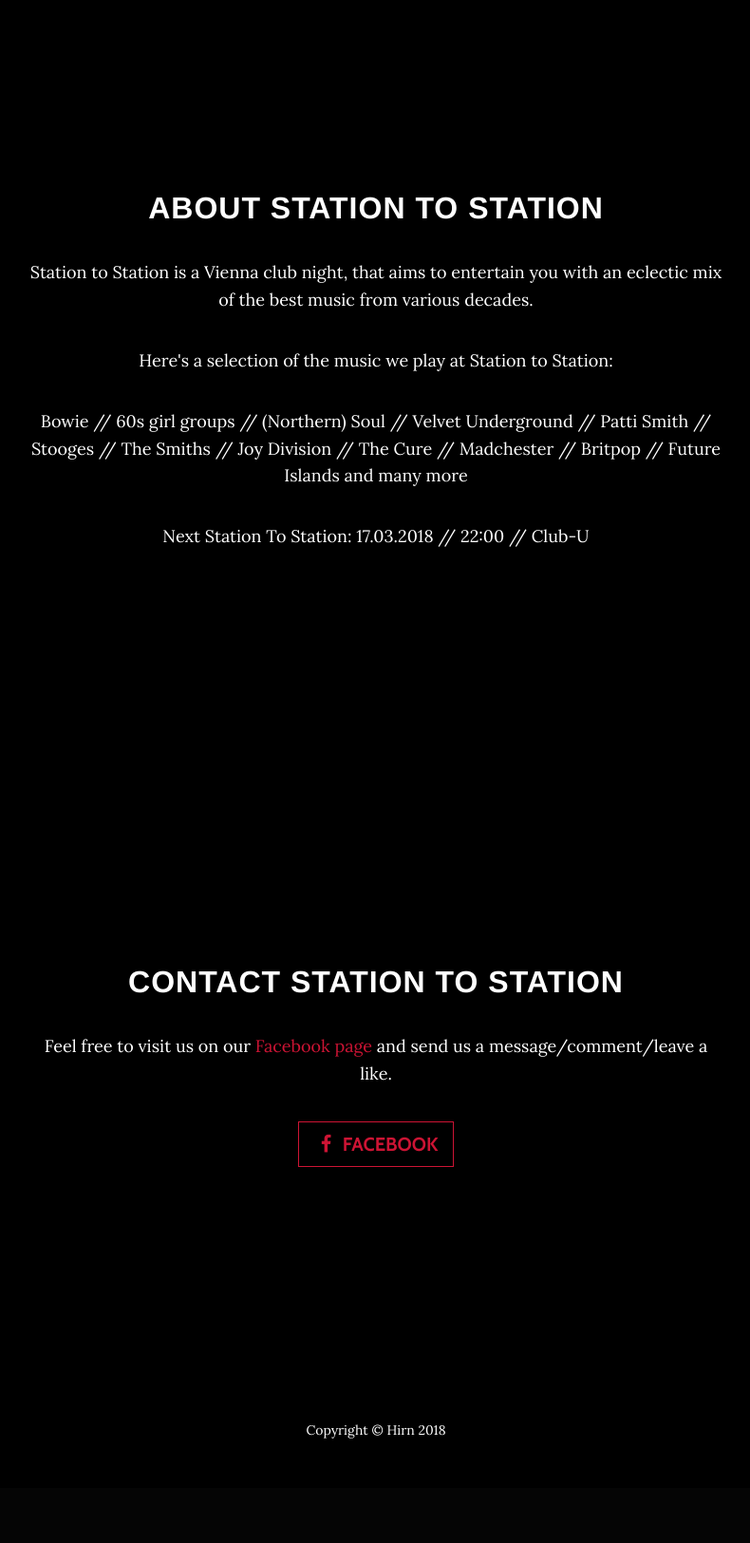
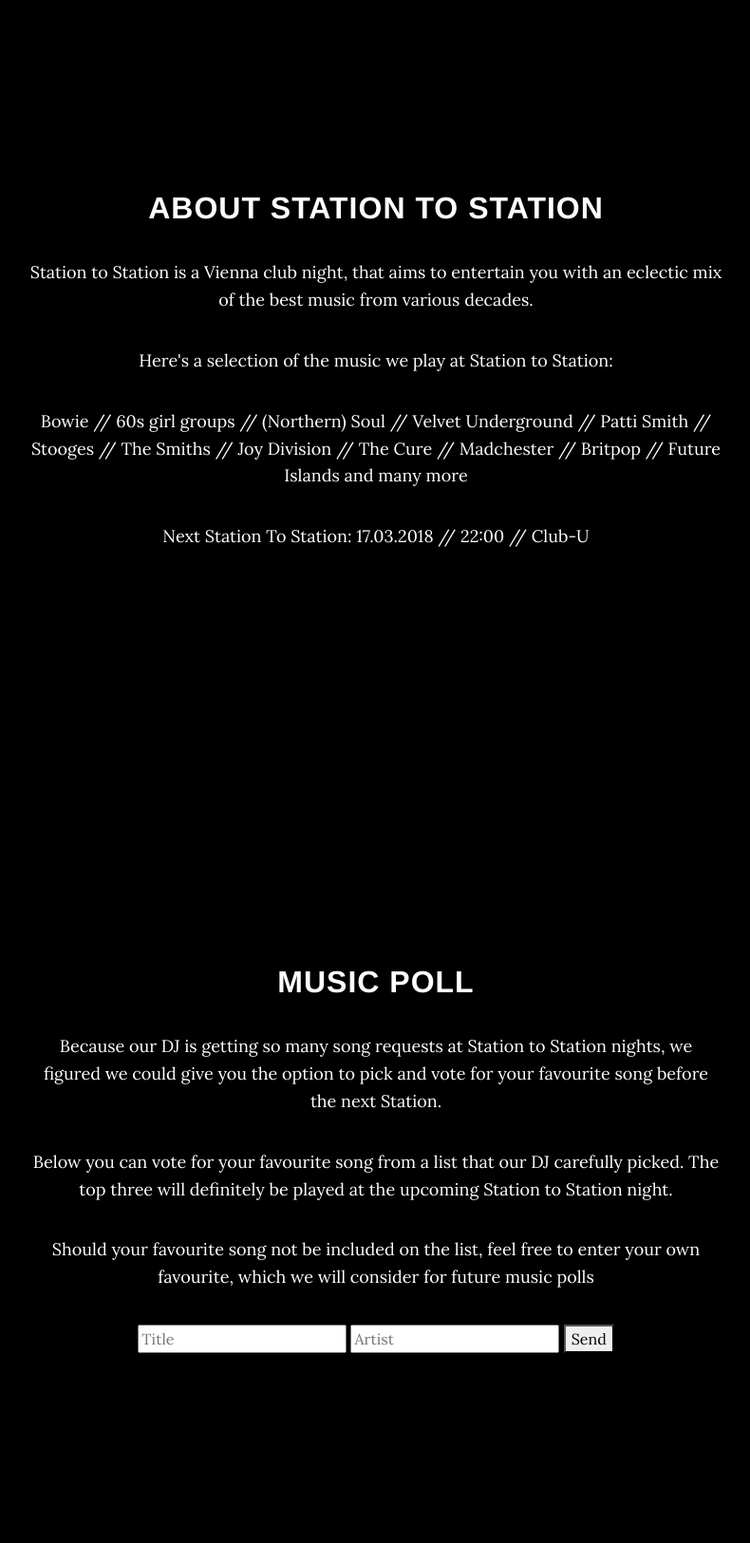
Before and after one commit to xMaladjustedx/Final_Project, a Python web app: template templates/index.html in a window 1280 px wide. Shown: the part 800-2425 px from the top of the page at 95% size, without its empty margins (244-1034 px from the left). Before the commit the page ends 2315 px from the top, so only its background shows below. Run offline with Jinja, Linux system fonts and the light colour scheme; the template is opened without the code that fills it, so the values that code supplies are empty; some libraries are stand-ins or nearby versions.

Commit message:
Added Music Poll section

```diff
--- a/main.py
+++ b/main.py
@@ -37,9 +37,9 @@
 class ResultHandler(BaseHandler):
     def post(self):
         result = self.request.get("some_text")
-        author = self.request.get("some_author")
+        artist = self.request.get("some_artist")
 
-        msg = model.Message(message_text=result, author=author)
+        msg = model.Message(song_name=result, artist=artist)
         msg.put()
 
         return self.redirect_to("message_list")
@@ -65,7 +65,7 @@
     def post(self, message_id):
         new_text = self.request.get("some_text")
         message = model.Message.get_by_id(int(message_id))
-        message.message_text = new_text
+        message.song_name = new_text
         message.put()
         return self.redirect_to("msg-list")
 
--- a/model.py
+++ b/model.py
@@ -2,7 +2,7 @@
 
 
 class Message(ndb.Model):
-    message_text = ndb.StringProperty()
-    author = ndb.StringProperty(default="")
+    song_name = ndb.StringProperty()
+    artist = ndb.StringProperty(default="")
     created = ndb.DateTimeProperty(auto_now_add=True)
     deleted = ndb.BooleanProperty(default=False)
--- a/templates/index.html
+++ b/templates/index.html
@@ -39,6 +39,9 @@
               <a class="nav-link js-scroll-trigger" href="#about">About</a>
             </li>
             <li class="nav-item">
+               <a class="nav-link js-scroll-trigger" href="#poll">Music Poll</a>
+            </li>
+            <li class="nav-item">
               <a class="nav-link js-scroll-trigger" href="#contact">Contact</a>
             </li>
           </ul>
@@ -74,6 +77,27 @@
             <p>Here's a selection of the music we play at Station to Station:</p>
             <p>Bowie // 60s girl groups // (Northern) Soul // Velvet Underground // Patti Smith // Stooges // The Smiths // Joy Division // The Cure // Madchester // Britpop // Future Islands and many more</p>
             <p>Next Station To Station: 17.03.2018 // 22:00 // Club-U</p>
+          </div>
+        </div>
+      </div>
+    </section>
+
+
+    <!-- Music Poll -->
+
+    <section id="poll" class="content-section text-center">
+      <div class="container">
+        <div class="row">
+          <div class="col-lg-8 mx-auto">
+            <h2>Music Poll</h2>
+            <p>Because our DJ is getting so many song requests at Station to Station nights, we figured we could give you the option to pick and vote for your favourite song before the next Station.</p>
+            <p>Below you can vote for your favourite song from a list that our DJ carefully picked. The top three will definitely be played at the upcoming Station to Station night.</p>
+            <p>Should your favourite song not be included on the list, feel free to enter your own favourite, which we will consider for future music polls</p>
+            <form method="post" action="/result">
+              <input placeholder="Title" name="song_name">
+              <input placeholder="Artist" name="some_artist">
+              <button type="submit">Send</button>
+            </form>
           </div>
         </div>
       </div>
```
